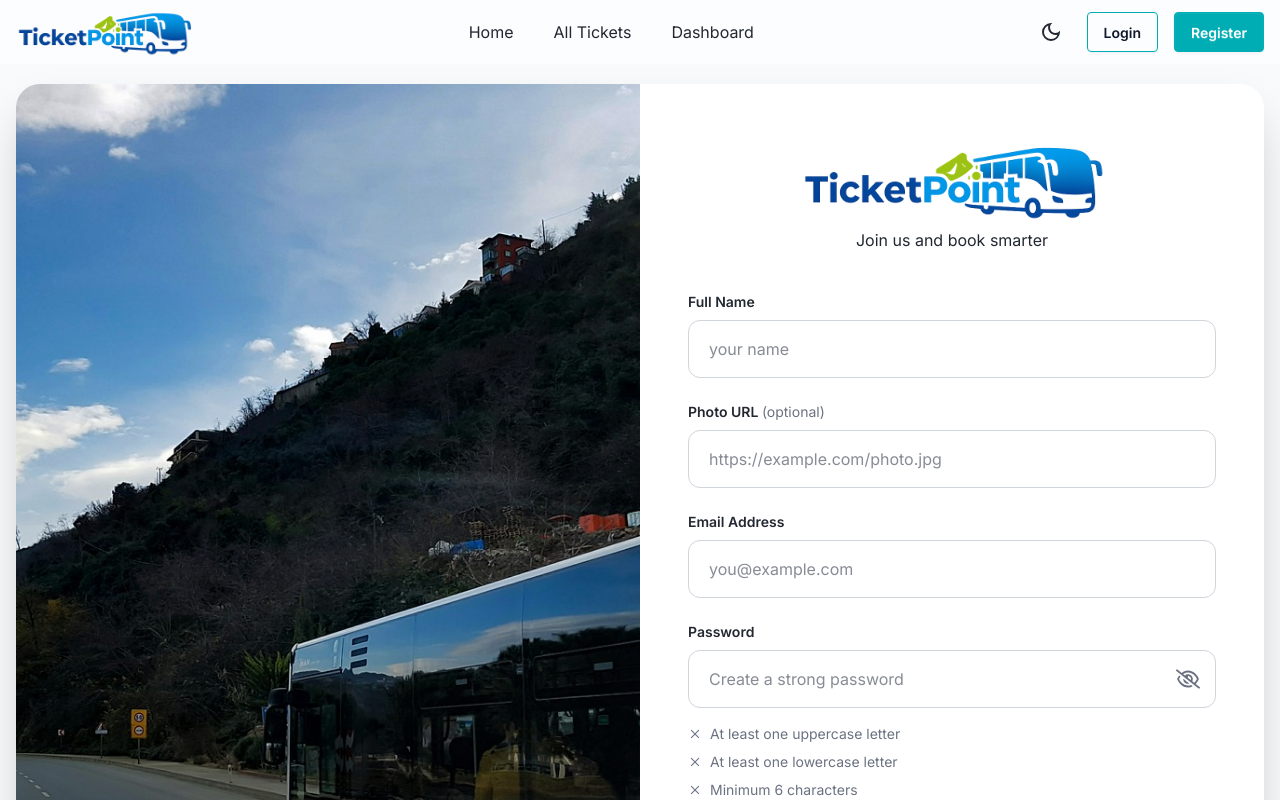
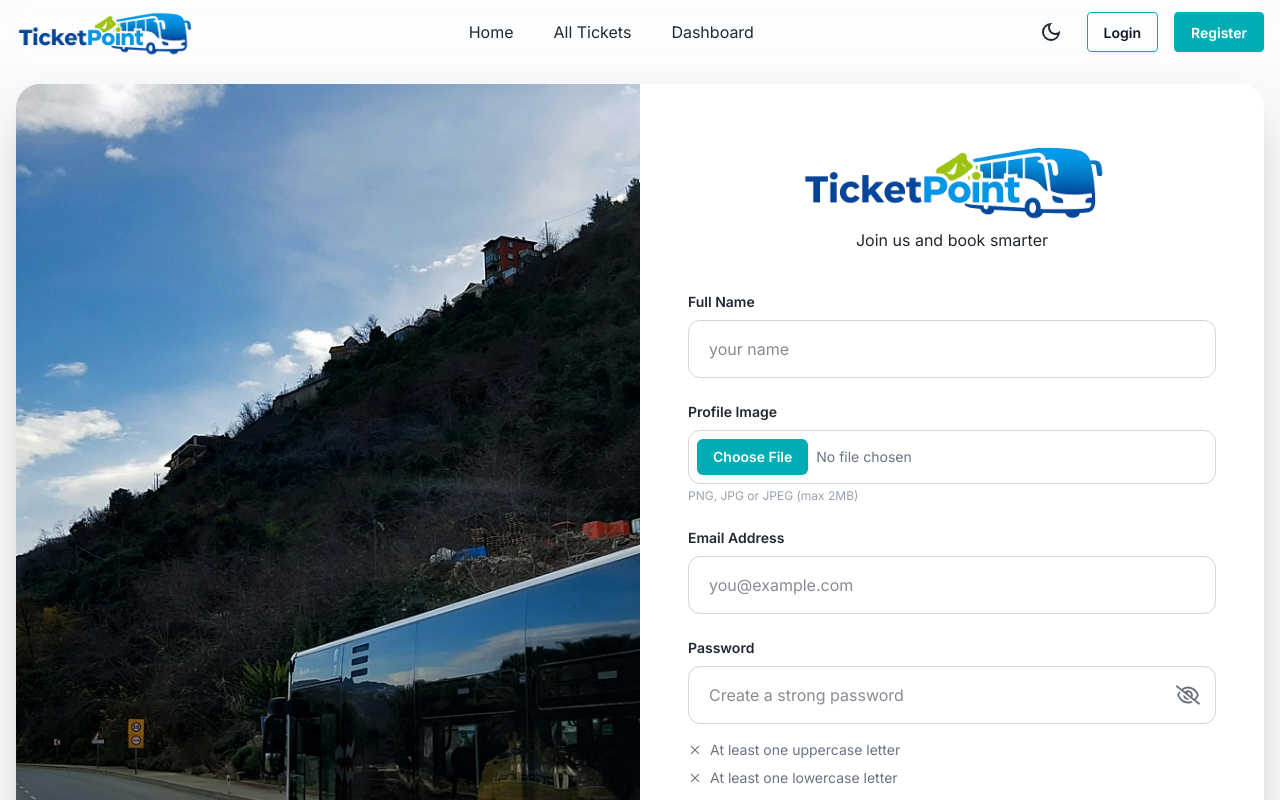
Before and after one commit to mdrobiulislam1479/ticket-point-client, a React (Vite) app: page /register in a window 1280 px wide. Shown: the top 800 px of the page. Built offline with nearby package versions, Linux system fonts and the light colour scheme; no server answers.

Commit message:
added react hook form and image url make funtionalities

```diff
--- a/src/pages/Auth/Login.jsx
+++ b/src/pages/Auth/Login.jsx
@@ -7,6 +7,7 @@ import { toast } from "react-toastify";
 import { AuthContext } from "../../context/AuthContext";
 import busImg from "../../assets/images/busImg.jpg";
 import logo from "../../assets/images/logo.png";
+import { useForm } from "react-hook-form";
 
 const Login = () => {
   const { signInUser, signInWithGoogle, setLoading } = use(AuthContext);
@@ -15,15 +16,17 @@ const Login = () => {
   const location = useLocation();
   const navigate = useNavigate();
 
-  const handleLogIn = (e) => {
-    e.preventDefault();
-    const email = e.target.email.value;
-    const password = e.target.password.value;
+  // React Hook Form
+  const { register, handleSubmit } = useForm();
+
+  const onSubmit = async (data) => {
+    // e.preventDefault();
+    const { email, password } = data;
 
     signInUser(email, password)
       .then(() => {
         toast.success("Log In successful!");
-        e.target.reset();
+        // e.target.reset();
         navigate(location.state || "/");
         setLoading(false);
       })
@@ -103,15 +106,15 @@ const Login = () => {
               </div>
 
               {/* Form */}
-              <form onSubmit={handleLogIn} className="space-y-6">
+              <form onSubmit={handleSubmit(onSubmit)} className="space-y-6">
                 {/* Email Field */}
                 <div>
                   <label className="block text-sm font-semibold text-accent mb-2">
                     Email Address
                   </label>
                   <input
+                    {...register("email", { required: true })}
                     type="email"
-                    name="email"
                     value={email}
                     onChange={(e) => setEmail(e.target.value)}
                     className="w-full px-5 py-4 rounded-xl border border-gray-300 focus:outline-none focus:ring-4 focus:ring-secondary/30 focus:border-secondary transition"
@@ -127,8 +130,8 @@ const Login = () => {
                   </label>
                   <div className="relative">
                     <input
+                      {...register("password", { required: true })}
                       type={showPassword ? "text" : "password"}
-                      name="password"
                       className="w-full px-5 py-4 rounded-xl border border-gray-300 focus:outline-none focus:ring-4 focus:ring-secondary/30 focus:border-secondary transition"
                       placeholder="••••••••"
                       required
--- a/src/pages/Auth/Register.jsx
+++ b/src/pages/Auth/Register.jsx
@@ -4,12 +4,13 @@ import { FcGoogle } from "react-icons/fc";
 import { IoEyeOutline } from "react-icons/io5";
 import { RxCross2 } from "react-icons/rx";
 import { Link, useNavigate } from "react-router";
-
 import { updateProfile } from "firebase/auth";
 import { toast } from "react-toastify";
 import busImg from "../../assets/images/busImg.jpg";
 import logo from "../../assets/images/logo.png";
 import { AuthContext } from "../../context/AuthContext";
+import { useForm } from "react-hook-form";
+import { imageUpload } from "../../utils/image";
 
 export default function Register() {
   const { createUser, signInWithGoogle, setLoading } = useContext(AuthContext);
@@ -22,25 +23,28 @@ export default function Register() {
   const hasMinLength = password.length >= 6;
   const allValid = hasUppercase && hasLowercase && hasMinLength;
 
-  const handleRegister = (e) => {
-    e.preventDefault();
+  // React Hook Form
+  const { register, handleSubmit } = useForm();
+
+  const onSubmit = async (data) => {
+    // e.preventDefault();
     setLoading(true);
+    const { name, image, email, password } = data;
+    const imageFile = image[0];
+    const imageURL = await imageUpload(imageFile);
 
-    const name = e.target.name.value;
-    const photoURL = e.target.photoURL.value || "";
-    const email = e.target.email.value;
-    const password = e.target.password.value;
+    console.log(imageURL);
 
     createUser(email, password)
       .then((result) => {
         return updateProfile(result.user, {
           displayName: name,
-          photoURL: photoURL,
+          photoURL: imageURL || "",
         });
       })
       .then(() => {
         toast.success("Registration successful!");
-        e.target.reset();
+        // e.target.reset();
         setLoading(false);
         navigate("/");
       })
@@ -110,33 +114,42 @@ export default function Register() {
             </div>
 
             {/* Form */}
-            <form onSubmit={handleRegister} className="space-y-6">
+            <form onSubmit={handleSubmit(onSubmit)} className="space-y-6">
               {/* Name */}
               <div>
                 <label className="block text-sm font-semibold text-accent mb-2">
                   Full Name
                 </label>
                 <input
+                  {...register("name", { required: true })}
                   type="text"
-                  name="name"
                   placeholder="your name"
                   className="w-full px-5 py-4 rounded-xl border border-gray-300 focus:outline-none focus:ring-4 focus:ring-secondary/30 focus:border-secondary transition"
-                  required
                 />
               </div>
 
-              {/* Photo URL (Optional) */}
+              {/* Profile Image Upload */}
               <div>
                 <label className="block text-sm font-semibold text-accent mb-2">
-                  Photo URL{" "}
-                  <span className="font-normal text-gray-500">(optional)</span>
+                  Profile Image
                 </label>
                 <input
-                  type="url"
-                  name="photoURL"
-                  placeholder="https://example.com/photo.jpg"
-                  className="w-full px-5 py-4 rounded-xl border border-gray-300 focus:outline-none focus:ring-4 focus:ring-secondary/30 focus:border-secondary transition"
+                  {...register("image")}
+                  type="file"
+                  accept="image/*"
+                  className="block w-full text-sm text-gray-500
+      file:mx-2 file:py-2 file:px-4
+      file:rounded-md file:border-0
+      file:text-sm file:font-semibold
+      file:bg-secondary file:text-white
+      hover:file:bg-secondary/80
+      border border-gray-300 rounded-xl cursor-pointer
+      focus:outline-none focus:ring-2 focus:ring-secondary focus:border-secondary
+      py-2"
                 />
+                <p className="mt-1 text-xs text-gray-400">
+                  PNG, JPG or JPEG (max 2MB)
+                </p>
               </div>
 
               {/* Email */}
@@ -145,11 +158,10 @@ export default function Register() {
                   Email Address
                 </label>
                 <input
+                  {...register("email", { required: true })}
                   type="email"
-                  name="email"
                   placeholder="you@example.com"
                   className="w-full px-5 py-4 rounded-xl border border-gray-300 focus:outline-none focus:ring-4 focus:ring-secondary/30 focus:border-secondary transition"
-                  required
                 />
               </div>
 
@@ -160,13 +172,12 @@ export default function Register() {
                 </label>
                 <div className="relative">
                   <input
+                    {...register("password", { required: true })}
                     type={showPassword ? "text" : "password"}
-                    name="password"
                     value={password}
                     onChange={(e) => setPassword(e.target.value)}
                     placeholder="Create a strong password"
                     className="w-full px-5 py-4 pr-14 rounded-xl border border-gray-300 focus:outline-none focus:ring-4 focus:ring-secondary/30 focus:border-secondary transition"
-                    required
                   />
                   <button
                     type="button"
--- /dev/null
+++ b/src/utils/image.js
@@ -0,0 +1,12 @@
+import axios from "axios";
+
+export const imageUpload = async (imageData) => {
+  const formData = new FormData();
+  formData.append("image", imageData);
+
+  const { data } = await axios.post(
+    `https://api.imgbb.com/1/upload?key=${import.meta.env.VITE_IMGBB_API_KEY}`,
+    formData
+  );
+  return data?.data?.display_url;
+};
```
Also changed, not shown: 1 other file (tests, documents, lock files or other folders).
